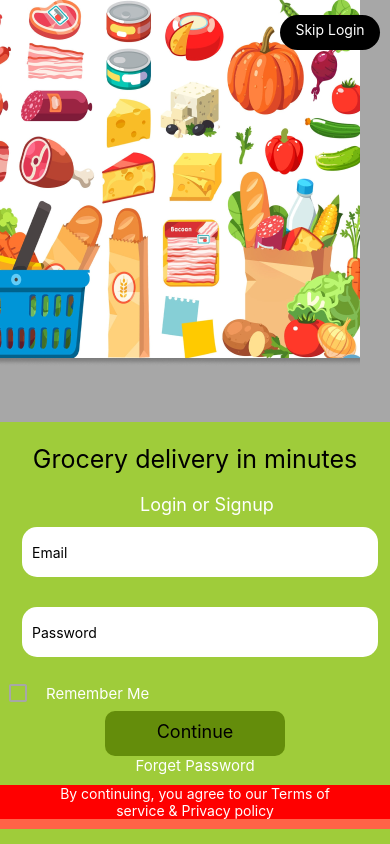
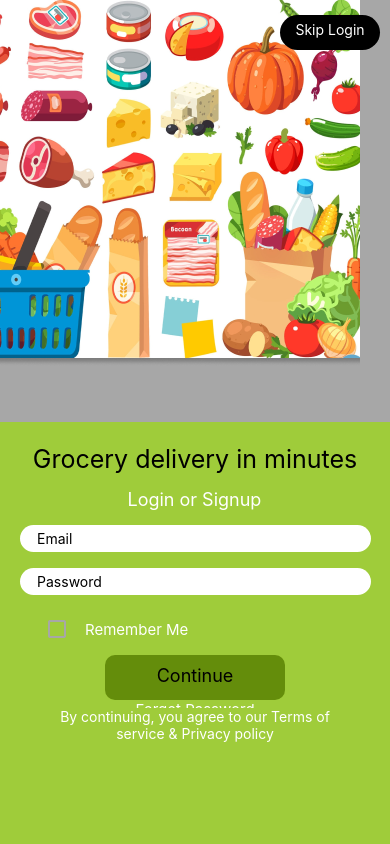
Before and after one commit to jeeteshshaw/store-app, a React Native app: screen /Login in a window 390 px wide. Built offline with nearby package versions, Linux system fonts and the light colour scheme.

Commit message:
Normalizing the styles

```diff
--- a/Components/GInput/index.js
+++ b/Components/GInput/index.js
@@ -1,6 +1,5 @@
-import {View,TextInput, StyleSheet } from 'react-native'
+import {View,TextInput, StyleSheet,Image } from 'react-native'
 import React, { useState } from 'react'
-
 function GInput(props){
     const [text, setText] = useState('');
     return (
@@ -12,6 +11,9 @@ function GInput(props){
         onChangeText={text => setText(text)}
         secureTextEntry={props.secureText}
         />
+        <View style={{width:'20%',borderBottomRightRadius:15,borderTopRightRadius:15}}>
+        {/* <Image  style={styles.icon} source={require('../../assets/icons/view.svg')} /> */}
+        </View>
       </View>
     )
   }
@@ -20,18 +22,28 @@ export default GInput;
 
 const styles = StyleSheet.create({
     container:{
-        height:80,
-        width:380,
-        right:10,
-        marginHorizontal:20,
-        borderRadius:80
-    },
-    inputField:{
-        height: 50,
-        margin: 12,
-        padding: 10,
+        height:'14%',
+        width:'90%',
+        marginLeft:'5%',
         borderRadius:15,
         backgroundColor:'white',
-
-    }
+        marginBottom:'4%',
+        flexDirection:'row',
+      },
+      inputField:{
+        height: '100%',
+        alignSelf:'center',
+        borderRadius:15,
+        backgroundColor:'white',
+        width:'80%',
+        borderBottomRightRadius:0,
+        borderTopRightRadius:0,
+        marginLeft:'5%',
+        // backgroundColor:'tomato'
+    },
+    icon:{
+      height:20,
+      width:20,
+      resizeMode:"contain"
+  }
 })
--- a/Screens/Auth/Email/index.js
+++ b/Screens/Auth/Email/index.js
@@ -8,9 +8,13 @@ import GButton from '../../../Components/GButton'
 
 const Enter_Email = (props) => {
   return (
-    <View>
+    <View style={{flex:1}}>
       <Text style={Email_Style.text_style}> Enter Email</Text>
-      <GInput placeholder={'Enter Email'} keyboardtype={'email-address'}/>
+      <GInput
+      placeholder={'Enter Email'}
+      keyboardtype={'email-address'}
+      containerStyle={{height:'25%'}}
+      />
       <GButton data={'Continue'} press={()=>(props.navigation.navigate('Reset'))}/>
     </View>
   )
@@ -20,9 +24,11 @@ export default Entry(Enter_Email);
 
 const Email_Style = StyleSheet.create({
     text_style:{
-      marginLeft:140,
-      marginVertical:15,
+      marginLeft:'10%',
+      marginVertical:'5%',
       color:'white',
-      fontSize:18
+      marginLeft:'31%',
+      fontSize:25,
+      width:'37%',
     },
     })
--- a/Screens/Auth/Entry.js
+++ b/Screens/Auth/Entry.js
@@ -1,4 +1,4 @@
-import {View, ImageBackground, Text,StyleSheet } from 'react-native';
+import {View, ImageBackground, Text,StyleSheet,ScrollView,KeyboardAvoidingView } from 'react-native';
 import { TouchableRipple } from 'react-native-paper';
 
 function Entry(Component){
@@ -7,19 +7,32 @@ function Entry(Component){
                 <View style={[Entry_style.semi_container,{backgroundColor:'#A7A7A7'}]}>
                 <ImageBackground source={require('../../assets/images/mp_1.png')} resizeMode="cover" style={{flex:1}}>
                     <TouchableRipple onPress={()=>(props.navigation.navigate('Skip'))} style={{ backgroundColor:'black', height:35,width:100,borderRadius:18, marginLeft:280, top:15}}>
-                    <Text style={{color:'white', textAlign:'center', margin:6}}>Skip Login</Text>
+                    <Text style={[Entry_style.agree_text,{margin:6}]}>Skip Login</Text>
                     </TouchableRipple>
                 </ImageBackground>
                 </View>
-                <View style={[Entry_style.semi_container,{backgroundColor:'#9FCC3A'}]}>
+                            <KeyboardAvoidingView style={[Entry_style.semi_container,{backgroundColor:'#9FCC3A'}]}>
+                            <ScrollView style={{flex:1}} bounces={false}>
                             <View style={{flex:1}}>
                                 <View style={{paddingTop:22}}>
                                         <Text style={{textAlign:'center',fontSize:25,color:'black'}}>
                                         Grocery delivery in minutes
                                         </Text>
                                 </View>
+                                <View style={Entry_style.container_log}>
+                                        <Text  onPress={()=>(props.navigation.navigate('Login'))} style={[Entry_style.text_Log,{paddingLeft:30}]}>
+                                            Login
+                                        </Text>
+                                        <Text style={[Entry_style.text_Log,{paddingLeft:5}]}>
+                                            or
+                                        </Text>
+                                        <Text onPress={()=>(props.navigation.navigate('Signup'))} style={[Entry_style.text_Log,{paddingLeft:5}]}>
+                                            Signup
+                                        </Text>
+                                </View>
                                 <Component {...props}/>
-                <View style={{paddingBottom:10,backgroundColor:'tomato'}}>
+                            </View>
+                    <View style={{paddingBottom:10, backgroundColor:'#9FCC3A'}}>
                         <Text style={Entry_style.agree_text}>
                         By continuing, you agree to our Terms of
                         </Text>
@@ -27,8 +40,8 @@ function Entry(Component){
                         service & Privacy policy
                         </Text>
                     </View>
-                    </View>
-                </View>
+            </ScrollView>
+            </KeyboardAvoidingView>
     </View>
     )
 }
@@ -44,6 +57,16 @@ const Entry_style = StyleSheet.create({
     agree_text:{
         color:'white',
         textAlign:'center',
-        backgroundColor:'red'
     },
+    text_Log:{
+        textAlign:'center',
+        fontSize:18,
+        color:'white'
+    },
+    container_log:{
+        paddingVertical:15,
+        alignSelf:'center',
+        flexDirection:'row',
+        width:'50%',
+        alignSelf:'center'},
 })
--- a/Screens/Auth/Login/index.js
+++ b/Screens/Auth/Login/index.js
@@ -9,28 +9,17 @@ import GCheck from '../../../Components/GCheck';
 const Login=(props)=>{
     return(
         <View>
-            <View style={Login_style.container_log}>
-                <Text  onPress={()=>(console.warn("Text Clicked"))} style={[Login_style.text_Log,{paddingLeft:30}]}>
-                    Login
-                </Text>
-                <Text style={[Login_style.text_Log,{paddingLeft:5}]}>
-                     or
-                </Text>
-                <Text onPress={()=>(props.navigation.navigate('Signup'))} style={[Login_style.text_Log,{paddingLeft:5}]}>
-                    Signup
-                </Text>
-            </View>
-            <GInput placeholder={"Email"}  keyboardtype={'email-address'} />
-            <GInput placeholder={"Password"} secureText={true} keyboardtype={'visible-password'}/>
-            <View style={{flexDirection:'row',alignItems:'center'}}>
-                <GCheck  style={{paddingLeft:20}}/>
+            <GInput containerStyle={{height:'15%'}} placeholder={"Email"} secureText={false}  keyboardtype={'email-address'} />
+            <GInput containerStyle={{height:'15%'}} placeholder={"Password"} secureText={true} icon={'icon'} keyboardtype={'default'}/>
+            <View style={{flexDirection:'row',width:'40%',marginLeft:'10%',marginBottom:'2%',alignItems:'center'}}>
+                <GCheck  />
                 <Text style={{paddingLeft:10,fontSize:15,color:'white'}}>
                 Remember Me
                 </Text>
             </View>
             <View >
                 <GButton data={"Continue"} press={()=>(console.log('Clicked Continue'))}/>
-                <Text onPress={()=>(props.navigation.navigate('Enter_Email'))} style={{textAlign:'center',fontSize:15,color:'white',marginBottom:10}}>
+                <Text onPress={()=>(props.navigation.navigate('Enter_Email'))} style={Login_style.foreget_text}>
                     Forget Password
                 </Text>
             </View>
@@ -41,15 +30,10 @@ const Login=(props)=>{
 export default Entry(Login);
 
 const Login_style = StyleSheet.create({
-text_Log:{
+foreget_text:{
     textAlign:'center',
-    fontSize:18,
-    color:'white'
-},
-container_log:{
-    paddingTop:20,
-    flexDirection:'row',
-    // backgroundColor:'aqua',
-    width:170,
-    alignSelf:'center'}
+    fontSize:15,
+    color:'white',
+    marginBottom:10
+    },
 })
--- a/Screens/Auth/RPassword/index.js
+++ b/Screens/Auth/RPassword/index.js
@@ -6,10 +6,10 @@ import GButton from '../../../Components/GButton';
 
 const Reset_Password = (props) => {
   return (
-    <View>
-      <GInput placeholder={'Enter Password'} secureText={true} keyboardtype={'email-address'}/>
-      <GInput placeholder={'Confirn Password'} secureText={true} keyboardtype={'email-address'}/>
-      <GButton data={'Continue'} press={()=>(console.warn("Continue Pressed"))}/>
+    <View style={{flex:1}}>
+      <GInput containerStyle={{height:'25%'}} placeholder={'Enter Password'} secureText={true} keyboardtype={'default'}/>
+      <GInput containerStyle={{height:'25%'}} placeholder={'Confirn Password'} secureText={true} keyboardtype={'default'}/>
+      <GButton data={'Continue'} style={{paddingButtom:20}} press={()=>(console.warn("Continue Pressed"))}/>
     </View>
   )
 }
--- a/Screens/Auth/Signup/index.js
+++ b/Screens/Auth/Signup/index.js
@@ -7,11 +7,11 @@ import GButton from '../../../Components/GButton';
 const Signup = (props) => {
   return (
     <View>
-      <GInput placeholder={'Enter Email'} keyboardtype={'email-address'}/>
-      <GInput placeholder={'Enter Email'} keyboardtype={'email-address'}/>
-      <GInput placeholder={'Enter Email'} keyboardtype={'email-address'}/>
-      <GInput placeholder={'Enter Email'} keyboardtype={'email-address'}/>
-      <GButton/>
+      <GInput containerStyle={{height:'12%'}} placeholder={'Enter Email'} keyboardtype={'email-address'}/>
+      <GInput containerStyle={{height:'12%'}} placeholder={'Enter Email'} keyboardtype={'email-address'}/>
+      <GInput containerStyle={{height:'12%'}} placeholder={'Enter Email'} keyboardtype={'email-address'}/>
+      <GInput containerStyle={{height:'12%'}} placeholder={'Enter Email'} keyboardtype={'email-address'}/>
+      <GButton data={'Continue'}/>
     </View>
   )
 }
--- a/Styles/GlobalStyle.js
+++ b/Styles/GlobalStyle.js
@@ -2,7 +2,7 @@ import { StyleSheet } from "react-native";
 import { normalizeSize } from "../utility";
 
 
-const styles = StyleSheet.create({
+const Globalstyles = StyleSheet.create({
     container:{
         flex:1,
         // backgroundColor:"#fff",
```
Also changed, not shown: assets/icons/view.svg (added), assets/icons/view_close.svg (added). Lines whose indentation alone changed are shown as unchanged.
